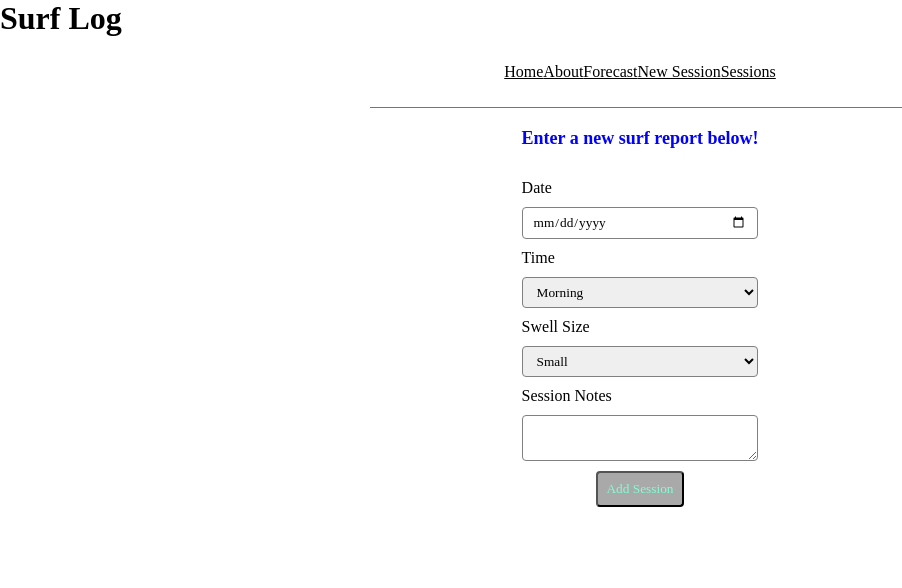
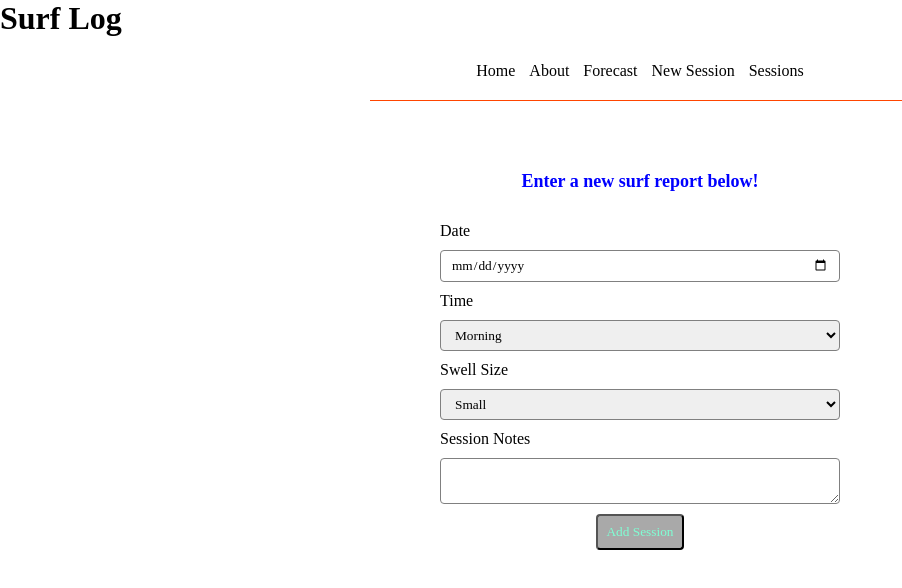
Before and after one commit to relwofl/surf-log, a React (Create React App) app: page /LogForm in a window 1280 px wide. Shown: the top 588 px of the page, without its empty margins (0-902 px from the left). Built offline with nearby package versions, Linux system fonts and the light colour scheme; a web font is replaced by a local one.

Commit message:
more css - sessions

```diff
--- a/db.json
+++ b/db.json
@@ -27,6 +27,13 @@
       "note": "Kristina went surfing for the first time! She went out on the sea log and had a blast catching waves with the guys ",
       "swell": "Small",
       "id": 4
+    },
+    {
+      "date": "2022-04-20",
+      "time": "Evening",
+      "note": "Kristina went surfing for the first time ever.... not! ",
+      "swell": "OverHead",
+      "id": 5
     }
   ]
 }
--- a/src/App.js
+++ b/src/App.js
@@ -16,7 +16,6 @@ function App() {
       <h1>Surf Log</h1>
       <Navbar />
         <div className="body">
-
             <Switch>
              <Route exact path="/">
                   <Home />
--- a/src/index.css
+++ b/src/index.css
@@ -7,11 +7,7 @@
 }
 /* need to work on this more */
 /* .home */
-.home {
-  font-size: 18px;
-  /* color: darkcyan; */
-  margin-bottom: 30px;
-  }
+
 
   .home {
     max-width: 400px;
@@ -20,7 +16,8 @@
   }
 
   .image {
-   display: flex;
+   display: center;
+   max-width: 500px;
    justify-content: center;
    align-items: center;
 
@@ -42,21 +39,33 @@
   padding: 20px;
   display: flex;
   max-width: 500px;
-  margin: 0 auto;
+  margin: 5px auto;
   border-bottom: 1px solid orangered;
   align-items: center;
   color: aquamarine;
 }
 
 
-.navbar .links {
+ .navbar .links {
   margin: auto;
-  padding: 6px;
+  padding-left: 2px;
+  padding-right: 2px;
+
+}
+.navbar a {
+  margin: auto;
+  padding: 7px;
+  text-decoration: dashed;
+}
+
+.navbar a:hover {
+  color: blueviolet;
 }
 .body {
   padding: 20px;
-  display: flex;
-  align-items: center;
+  margin: 50px auto;
+  max-width: 500px;
+  border-radius: 5px;
 }
 
 
@@ -113,4 +122,9 @@ margin-bottom: 30px;
   max-width: 400px;
   margin: 0 auto;
   text-align: center;
+  border: 5px;
+
 }
+.Logs .every-log {
+  color: pink;
+}
```
